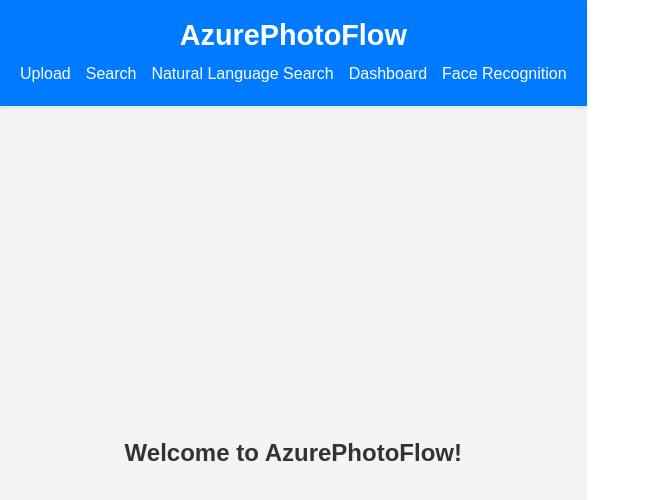
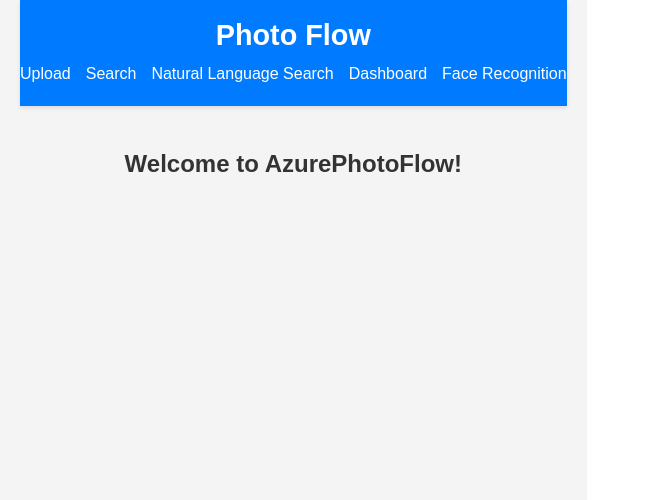
Before and after one commit to Loicniragire/AzurePhotoFlow, a React (Vite) app in the folder frontend/: page / in a window 1280 px wide. Shown: the top 500 px of the page, without its empty margins (0-650 px from the left). Built offline with nearby package versions, Linux system fonts and the light colour scheme.

Commit message:
Testing...

```diff
--- a/frontend/src/App.css
+++ b/frontend/src/App.css
@@ -2,15 +2,21 @@
     display: flex;
     flex-direction: column;
     min-height: 100vh;
+    justify-content: flex-start; /* Align header and content */
+    align-items: center; /* Center the content horizontally */
     background-color: #f4f4f4;
     font-family: Arial, sans-serif;
+    padding: 0 20px;
+    box-sizing: border-box;
 }
 
 .app-header {
+    width: 100%; /* Header spans full width */
+    max-width: 1200px; /* Optional max width */
+    text-align: center;
+    padding: 20px 0;
     background-color: #007bff;
     color: #fff;
-    padding: 20px;
-    text-align: center;
     box-shadow: 0 2px 4px rgba(0, 0, 0, 0.1);
 }
 
@@ -45,10 +51,12 @@
 
 .app-main {
     flex: 1;
-    padding: 20px;
+    width: 100%; /* Ensures content spans the full width */
+    max-width: 1200px; /* Optional: Set a max width for readability */
     display: flex;
     justify-content: center;
-    align-items: center;
+    align-items: flex-start; /* Adjust alignment based on your content */
+    padding: 20px;
 }
 
 .app-main h2 {
--- a/frontend/src/App.jsx
+++ b/frontend/src/App.jsx
@@ -1,4 +1,3 @@
-// import React from 'react';
 import { BrowserRouter as Router, Routes, Route } from 'react-router-dom';
 import ImageUpload from './components/ImageUpload';
 import ImageSearch from './components/ImageSearch';
@@ -12,7 +11,7 @@ const App = () => {
         <Router>
             <div className="app-container">
                 <header className="app-header">
-                    <h1>AzurePhotoFlow</h1>
+                    <h1>Photo Flow</h1>
                     <nav>
                         <ul>
                             <li><a href="/upload">Upload</a></li>
```
